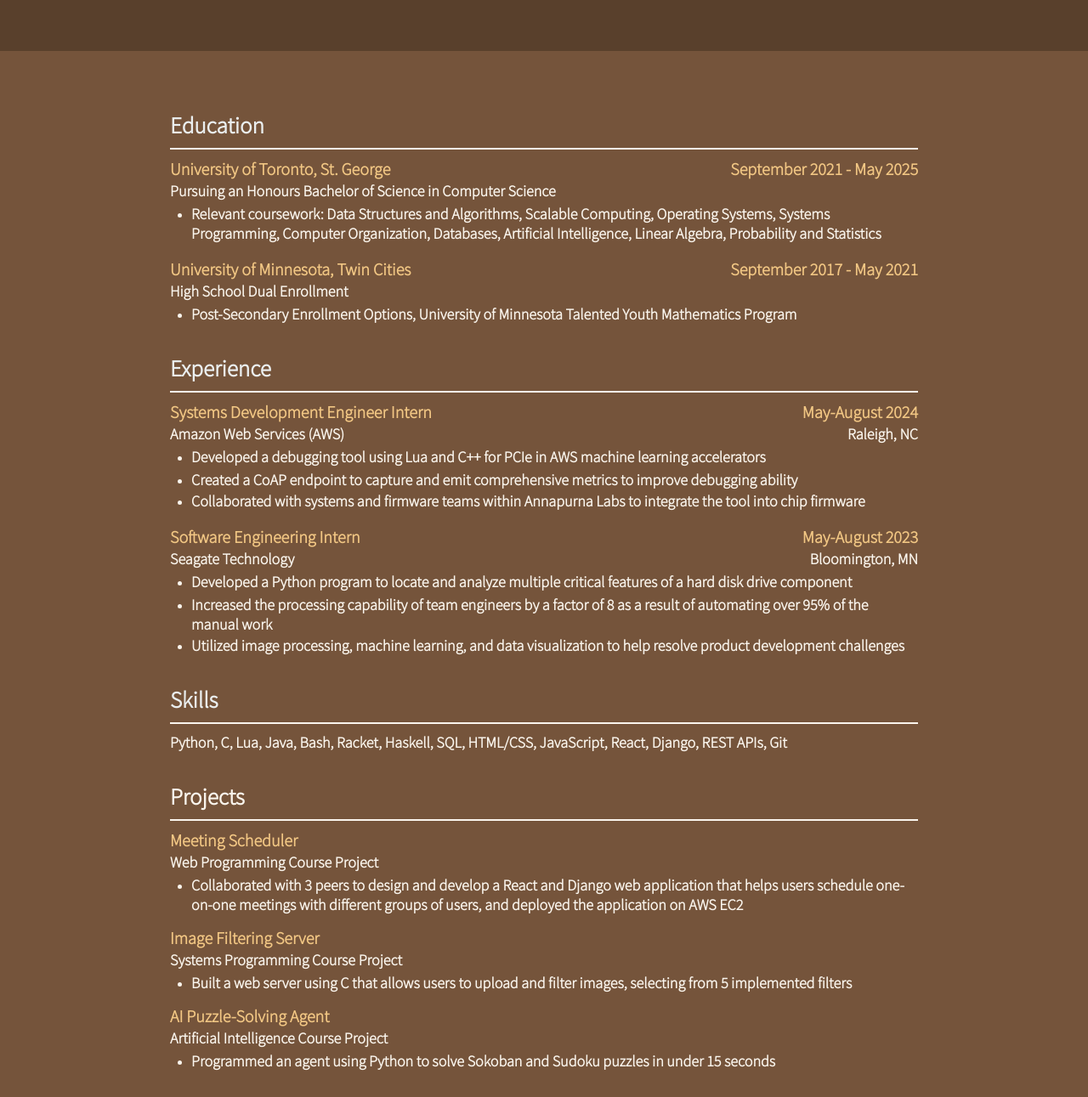
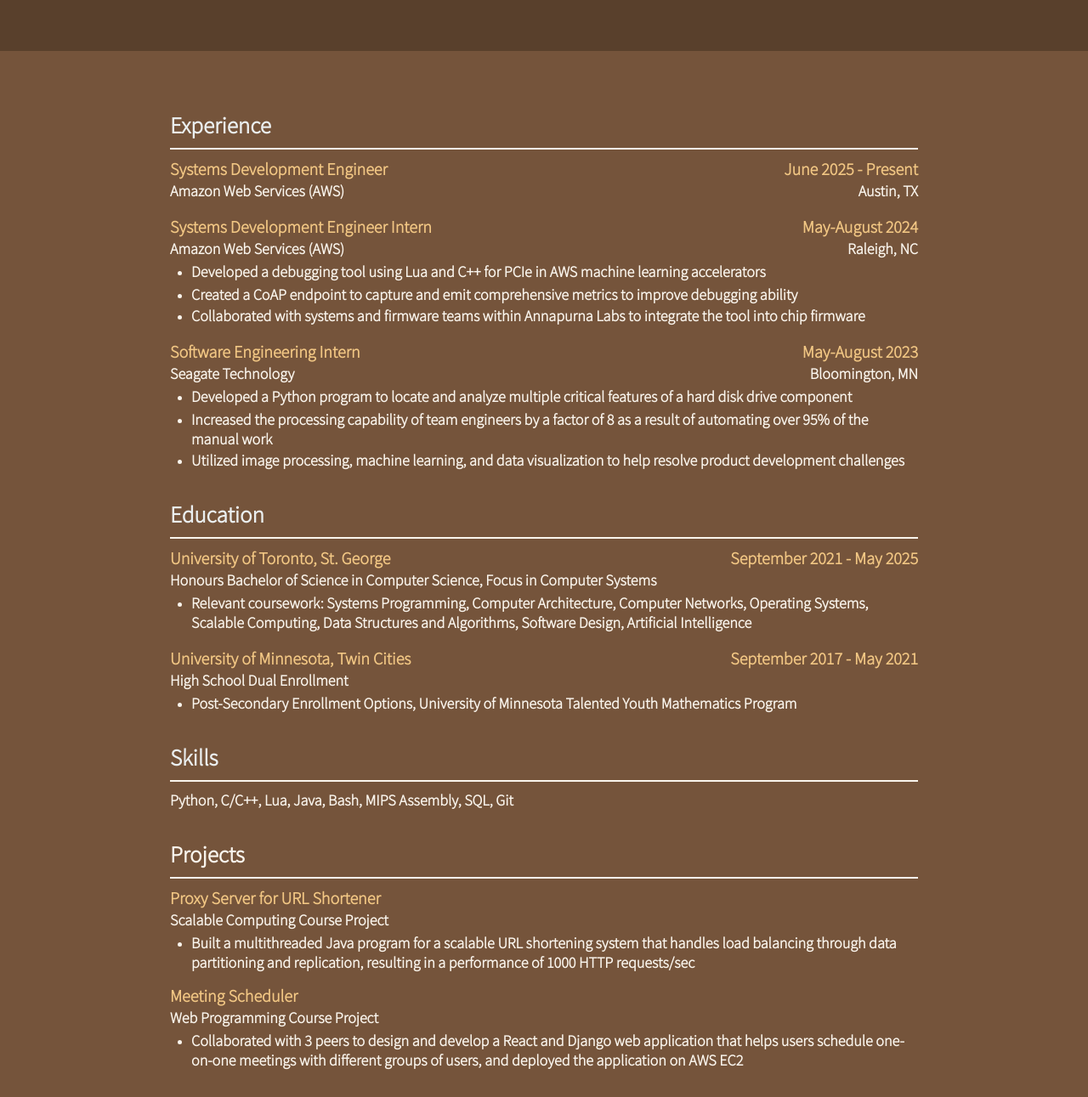
Before and after one commit to jamie-yuan/jamie-yuan.github.io, a plain HTML site: page resume.html in a window 1280 px wide. Shown: the part 300-1591 px from the top of the page at 85% size. Drawn offline with nearby package versions, Linux system fonts and the light colour scheme.

Commit message:
updated content

```diff
--- a/resume.html
+++ b/resume.html
@@ -28,10 +28,10 @@
           <a href="resume.html">Resume</a>
           <hr class="nav_line">
         </li>
-        <li>
+        <!-- <li>
           <a href="projects.html">Projects</a>
           <hr class="nav_line" style="opacity:0;">
-        </li>
+        </li> -->
         <li>
           <a href="exploration.html">Exploration</a>
           <hr class="nav_line" style="opacity:0;">
@@ -50,37 +50,18 @@
 
       <div class="body" id="resume_body">
         <h2 style="margin-top:20px;">
-          Education
-        </h2>
-        <hr class="resume_line">
-        <div class="resume_split">
-          <h5 style="margin-right:15px;">University of Toronto, St. George</h5>
-          <h5 style="margin-left:15px; text-align: right;">September 2021 - May 2025</h5>
-        </div>
-        <h3 style="margin-top:2px;">Pursuing an Honours Bachelor of Science in Computer Science</h3>
-        <ul>
-          <li>
-            <h3 style="margin-top:4px;">Relevant coursework: Data Structures and Algorithms, Scalable Computing,
-              Operating Systems, Systems Programming, Computer Organization, Databases, Artificial Intelligence,
-              Linear Algebra, Probability and Statistics</h3>
-          </li>
-        </ul>
-        <div class="resume_split" style="margin-top:18px;">
-          <h5 style="margin-right:15px;">University of Minnesota, Twin Cities</h5>
-          <h5 style="margin-left:15px; text-align: right;">September 2017 - May 2021</h5>
-        </div>
-        <h3 style="margin-top:2px;">High School Dual Enrollment</h3>
-        <ul>
-          <li>
-            <h3 style="margin-top:4px;">Post-Secondary Enrollment Options, University of Minnesota Talented Youth Mathematics Program</h3>
-          </li>
-        </ul>
-
-        <h2 style="margin-top:35px;">
           Experience
         </h2>
         <hr class="resume_line">
         <div class="resume_split">
+          <h5 style="margin-right:15px;">Systems Development Engineer</h5>
+          <h5 style="margin-left:15px; text-align: right;">June 2025 - Present</h5>
+        </div>
+        <div class="resume_split" style="margin-top:2px;">
+          <h3 style="margin-right:15px;">Amazon Web Services (AWS)</h3>
+          <h3 style="margin-left:15px; text-align: right;">Austin, TX</h3>
+        </div>
+        <div class="resume_split" style="margin-top:18px;">
           <h5 style="margin-right:15px;">Systems Development Engineer Intern</h5>
           <h5 style="margin-left:15px; text-align: right;">May-August 2024</h5>
         </div>
@@ -126,10 +107,36 @@
         </ul>
 
         <h2 style="margin-top:35px;">
+          Education
+        </h2>
+        <hr class="resume_line">
+        <div class="resume_split">
+          <h5 style="margin-right:15px;">University of Toronto, St. George</h5>
+          <h5 style="margin-left:15px; text-align: right;">September 2021 - May 2025</h5>
+        </div>
+        <h3 style="margin-top:2px;">Honours Bachelor of Science in Computer Science, Focus in Computer Systems</h3>
+        <ul>
+          <li>
+            <h3 style="margin-top:4px;">Relevant coursework: Systems Programming, Computer Architecture, Computer Networks, Operating Systems,
+              Scalable Computing, Data Structures and Algorithms, Software Design, Artificial Intelligence</h3>
+          </li>
+        </ul>
+        <div class="resume_split" style="margin-top:18px;">
+          <h5 style="margin-right:15px;">University of Minnesota, Twin Cities</h5>
+          <h5 style="margin-left:15px; text-align: right;">September 2017 - May 2021</h5>
+        </div>
+        <h3 style="margin-top:2px;">High School Dual Enrollment</h3>
+        <ul>
+          <li>
+            <h3 style="margin-top:4px;">Post-Secondary Enrollment Options, University of Minnesota Talented Youth Mathematics Program</h3>
+          </li>
+        </ul>
+
+        <h2 style="margin-top:35px;">
           Skills
         </h2>
         <hr class="resume_line">
-        <h3>Python, C, Lua, Java, Bash, Racket, Haskell, SQL, HTML/CSS, JavaScript, React, Django, REST APIs, Git</h3>
+        <h3>Python, C/C++, Lua, Java, Bash, MIPS Assembly, SQL, Git</h3>
 
         <h2 style="margin-top:35px;">
           <a href="https://jamie-yuan.github.io/projects.html">
@@ -137,27 +144,20 @@
           </a>
         </h2>
         <hr class="resume_line">
-        <h5>Meeting Scheduler</h5>
+        <h5>Proxy Server for URL Shortener</h5>
+        <h3 style="margin-top:2px;">Scalable Computing Course Project</h3>
+        <ul>
+          <li>
+            <h3 style="margin-top:4px;">Built a multithreaded Java program for a scalable URL shortening system that handles load balancing
+              through data partitioning and replication, resulting in a performance of 1000 HTTP requests/sec</h3>
+          </li>
+        </ul>
+        <h5 style="margin-top:15px;">Meeting Scheduler</h5>
         <h3 style="margin-top:2px;">Web Programming Course Project</h3>
         <ul>
           <li>
             <h3 style="margin-top:4px;">Collaborated with 3 peers to design and develop a React and Django web application that
               helps users schedule one-on-one meetings with different groups of users, and deployed the application on AWS EC2</h3>
-          </li>
-        </ul>
-        <h5 style="margin-top:15px;">Image Filtering Server</h5>
-        <h3 style="margin-top:2px;">Systems Programming Course Project</h3>
-        <ul>
-          <li>
-            <h3 style="margin-top:4px;">Built a web server using C that allows users to upload and filter images, selecting from
-              5 implemented filters</h3>
-          </li>
-        </ul>
-        <h5 style="margin-top:15px;">AI Puzzle-Solving Agent</h5>
-        <h3 style="margin-top:2px;">Artificial Intelligence Course Project</h3>
-        <ul>
-          <li>
-            <h3 style="margin-top:4px;">Programmed an agent using Python to solve Sokoban and Sudoku puzzles in under 15 seconds</h3>
           </li>
         </ul>
 
```
Also changed, not shown: exploration.html (+12 -12 lines), index.html (+3 -4 lines), 1 other file.
